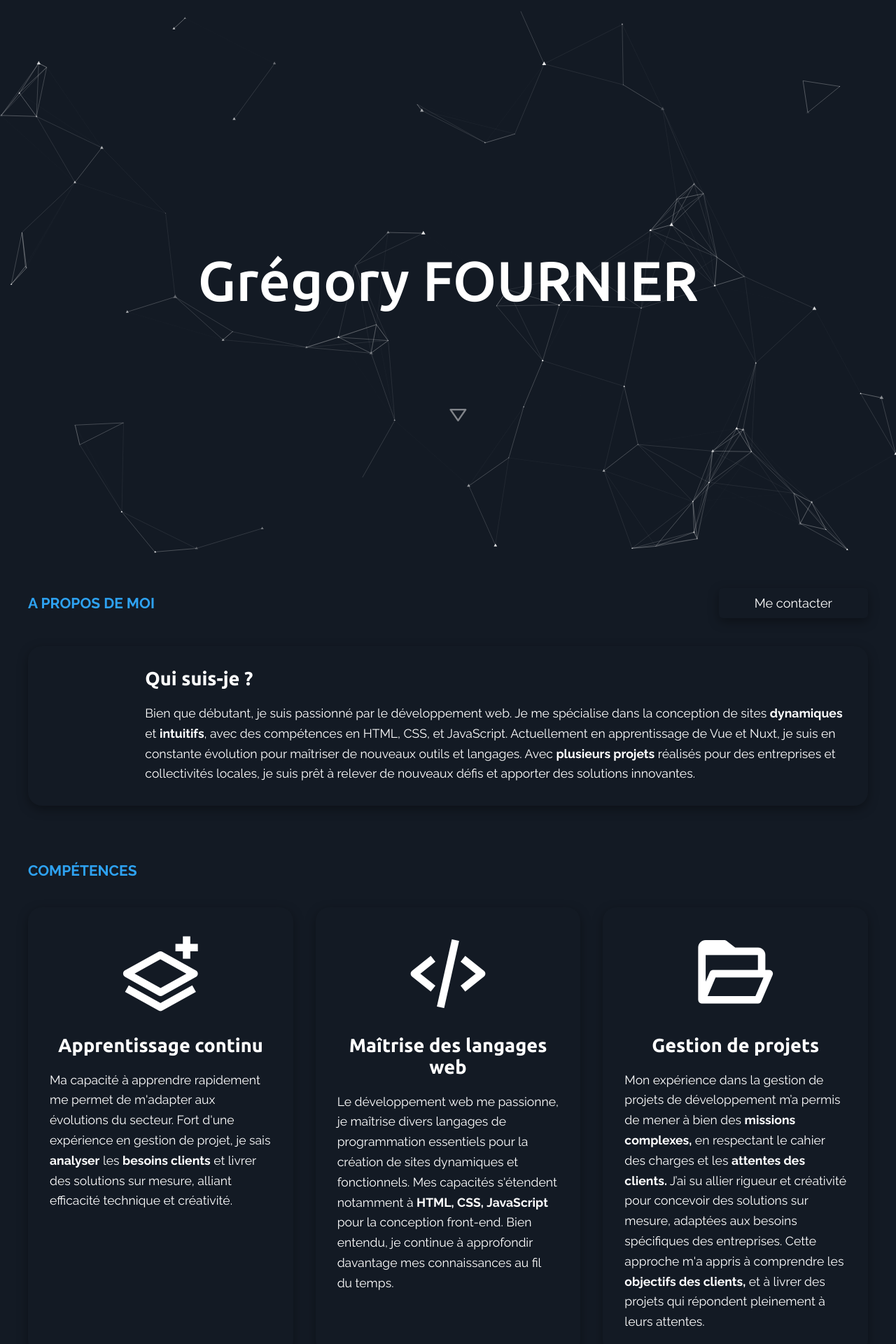
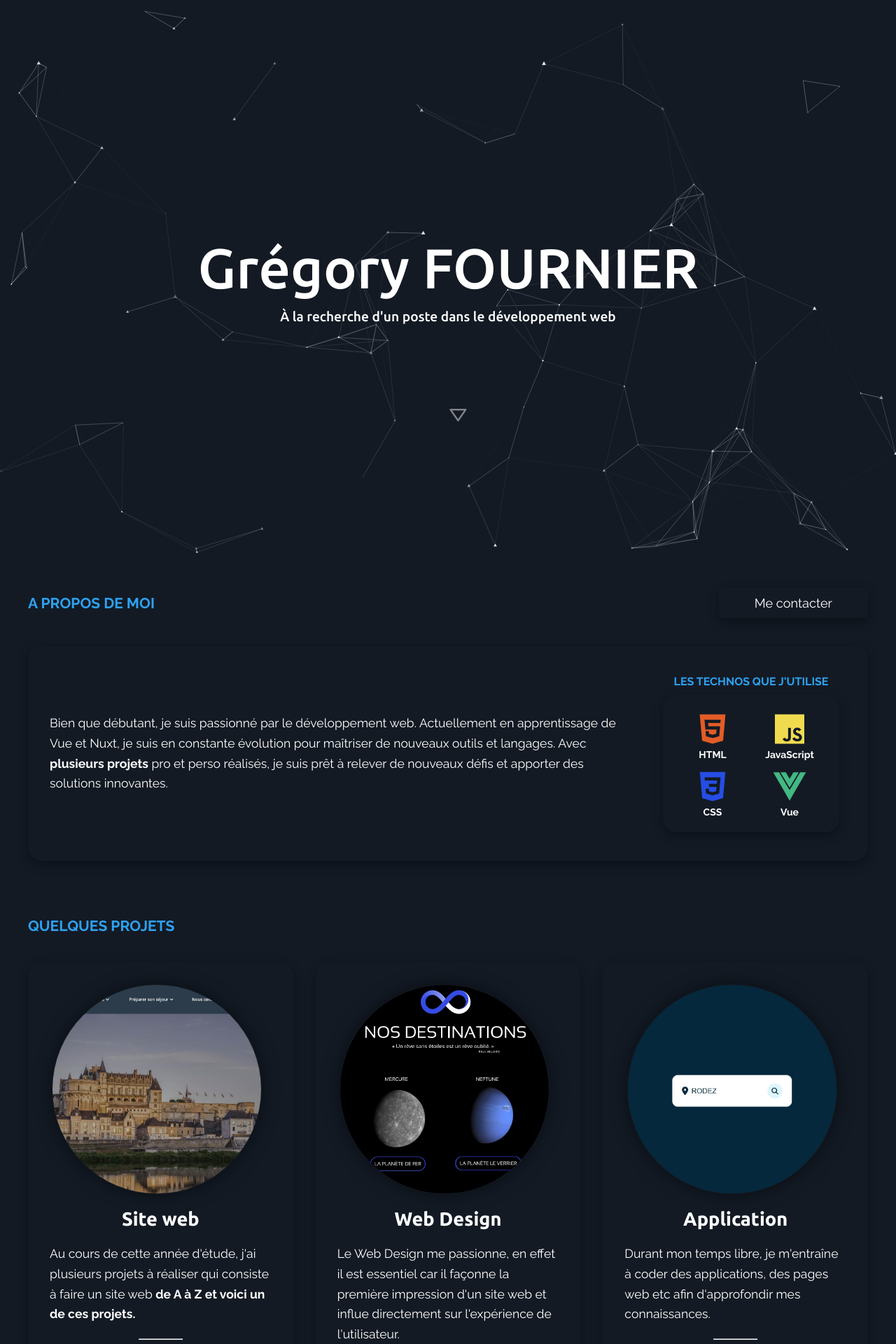
Before and after one commit to GregoryFnr/Portfolio, a PHP site: page / in a window 1280 px wide. Shown: the top 1920 px of the page at 70% size. Run offline with PHP 8.4, Linux system fonts and the light colour scheme.

Commit message:
updating layout

```diff
--- a/css/style.css
+++ b/css/style.css
@@ -13,12 +13,12 @@ html {
 
 body {
   font-size: 14px;
+  background-color: #131a24;
 }
 
 header {
   width: 100%;
   height: 100vh;
-  background-color: #131a24;
   color: #fff;
 }
 
@@ -41,6 +41,12 @@ header .info-text {
 
 header .info-text h1 {
   font-size: 5rem;
+  font-weight: 500;
+  font-family: "Ubuntu";
+}
+
+header .info-text p {
+  font-size: 1.2rem;
   font-weight: 500;
   font-family: "Ubuntu";
 }
@@ -92,7 +98,6 @@ header .info-text .scroll::before {
 
 #about,
 #features {
-  background-color: #131a24;
   padding: 40px;
 }
 
@@ -148,6 +153,7 @@ header .info-text .scroll::before {
 }
 
 #about .card-profil {
+  background-image: url("/assets/pdp.png");
   background-size: cover;
   background-position: center;
   width: 400px;
@@ -207,6 +213,92 @@ header .info-text .scroll::before {
 
 #features .feature-cards .card .info p {
   font-size: 1.1rem;
+}
+
+#features-3 {
+  display: flex;
+  justify-content: center;
+  flex-direction: column;
+  color: #fff;
+  padding: 10px;
+}
+
+#features-3 .header-2 {
+  width: 100%;
+  margin-bottom: 10px;
+  display: block;
+  text-align: center;
+}
+
+#features-3 .header-2 h2 {
+  font-size: 1rem;
+  color: #2ea2f1;
+  text-transform: uppercase;
+}
+
+#features-3 .logo-techno-grid {
+  display: grid;
+  justify-self: center;
+  grid-template-columns: repeat(2, 100px);
+  grid-template-rows: repeat(2, auto);
+  grid-column-gap: 10px;
+  grid-row-gap: 10px;
+  padding: 20px;
+  box-shadow: 0 5px 15px rgba(0, 0, 0, 0.35);
+  border-radius: 20px;
+  border: 1px solid transparent;
+  transition: all 0.3s ease;
+}
+
+#features-3 .logo-techno-grid .item p {
+  width: 100%;
+  font-weight: bold;
+  text-align: center;
+}
+
+#features-3 .logo-techno-grid .item {
+  width: 100%;
+  text-align: center;
+}
+
+.bxl-html5 {
+  color: #e35c26;
+}
+
+.bxl-css3 {
+  color: #264de4;
+}
+
+.bxl-javascript {
+  color: #f0db4f;
+}
+
+.bxl-vuejs {
+  color: #42b883;
+}
+
+#features-3 .logo-techno-grid .item-1 {
+  grid-row: 1 / 1;
+  grid-column: 1 / 1;
+}
+
+#features-3 .logo-techno-grid .item-2 {
+  grid-row: 2 / 2;
+  grid-column: 1 / 2;
+}
+
+#features-3 .logo-techno-grid .item-3 {
+  grid-row: 1 / 1;
+  grid-column: 2 / 2;
+}
+
+#features-3 .logo-techno-grid .item-4 {
+  grid-row: 2 / 2;
+  grid-column: 2 / 2;
+}
+
+#features-3 .logo-techno-grid i {
+  font-size: 3.5rem;
 }
 
 .scroll-top {
@@ -281,6 +373,12 @@ header .info-text .scroll::before {
 
   #features .feature-cards .card .info p {
     font-size: 1rem;
+  }
+
+  #features-2 .feature-cards {
+    display: flex;
+    flex-wrap: wrap;
+    overflow-y: auto;
   }
 
   #features-2 .feature-cards .card .info h1 {
@@ -388,10 +486,42 @@ header .info-text .scroll::before {
   line-height: 1.8rem;
 }
 
-#features .feature-cards {
+.separator {
+  margin: 20px auto;
+  width: 20%;
+}
+
+.techno-used-container {
+  width: 100%;
+}
+
+#features-2 .feature-cards .card .info .techno-used-container p {
+  color: #f2c021;
+  font-size: 1rem;
+  text-align: center;
+  font-weight: bold;
+  text-transform: uppercase;
+}
+
+.techno-used {
+  width: 100%;
   display: flex;
-  flex-wrap: wrap;
-  justify-content: space-between;
+  justify-content: center;
+  align-items: center;
+  gap: 15px;
+  margin-top: 5px;
+}
+
+#features-2 .feature-cards .card .info .techno-used-container .techno-used i {
+  font-size: 3rem;
+  width: auto;
+  margin-bottom: 0;
+}
+
+#features-2 .feature-cards {
+  width: 100%;
+  display: flex;
+  justify-content: center;
   gap: 2rem;
 }
 
@@ -405,7 +535,6 @@ header .info-text .scroll::before {
 }
 
 #features-2 .feature-cards .card .info i {
-  color: #fff;
   font-size: 8rem;
   width: 100%;
   text-align: center;
@@ -434,6 +563,7 @@ header .info-text .scroll::before {
   border: 1px solid transparent;
   box-shadow: 0 0px 25px rgba(0, 0, 0, 0.5);
   object-fit: cover;
+  object-position: center;
 }
 
 @media screen and (max-width: 575px) {
--- a/index.html
+++ b/index.html
@@ -1,31 +1,32 @@
 <!DOCTYPE html>
 <html lang="en">
-
-
   <head>
-    <meta charset="UTF-8">
-    <meta name="viewport" content="width=device-width, initial-scale=1.0">
-    <link rel="icon" type="image/png" href="assets/icon_portfolio.png">
+    <meta charset="UTF-8" />
+    <meta name="viewport" content="width=device-width, initial-scale=1.0" />
+    <link rel="icon" type="image/png" href="assets/icon_portfolio.png" />
     <title>Portfolio de Grégory</title>
-
 
     <!--JS-->
     <script src="https://cdnjs.cloudflare.com/ajax/libs/particles.js/2.0.0/particles.min.js"></script>
 
-
     <!--CSS-->
-    <link href="https://unpkg.com/aos@2.3.1/dist/aos.css" rel="stylesheet">
-    <link href='https://unpkg.com/boxicons@2.1.4/css/boxicons.min.css' rel='stylesheet'>
-    <link rel="stylesheet" href="css/style.css">
+    <link href="https://unpkg.com/aos@2.3.1/dist/aos.css" rel="stylesheet" />
+    <link
+      href="https://unpkg.com/boxicons@2.1.4/css/boxicons.min.css"
+      rel="stylesheet"
+    />
+    <link rel="stylesheet" href="css/style.css" />
   </head>
 
   <body>
-
     <header>
       <div id="particles" data-aos="zoom-in"></div>
       <div class="info-text">
         <h1>Grégory FOURNIER</h1>
-            <a href="#about" class="scroll"><i class='bx bx-down-arrow bx-fade-up' ></i></a>
+        <p>À la recherche d'un poste dans le développement web</p>
+        <a href="#about" class="scroll"
+          ><i class="bx bx-down-arrow bx-fade-up"></i
+        ></a>
       </div>
     </header>
 
@@ -35,14 +36,110 @@
         <a href="index2.html">Me contacter</a>
       </div>
 
-        <div class="card" data-aos="fade-up">
-            <div class="card-profil" style="background-image: url("assets/pdp.png")"></div>
+      <div class="card">
         <div class="info">
-                <h1>Qui suis-je ?</h1>
+          <!--<h1>Qui suis-je</h1>-->
           <p>
-                    Bien que débutant, je suis passionné par le développement web. Je me spécialise dans la conception de sites <b>dynamiques</b> et <b>intuitifs</b>, avec des compétences en HTML, CSS, et JavaScript. Actuellement en apprentissage de Vue et Nuxt, je suis en constante évolution pour maîtriser de nouveaux outils et langages. Avec <b>plusieurs projets</b> réalisés pour des entreprises et collectivités locales, je suis prêt à relever de nouveaux défis et apporter des solutions innovantes.
+            Bien que débutant, je suis passionné par le développement web.
+            Actuellement en apprentissage de Vue et Nuxt, je suis en constante
+            évolution pour maîtriser de nouveaux outils et langages. Avec
+            <b>plusieurs projets</b> pro et perso réalisés, je suis prêt à
+            relever de nouveaux défis et apporter des solutions innovantes.
           </p>
+        </div>
+        <div id="features-3">
+          <div class="header-2">
+            <h2>Les technos que j'utilise</h2>
+          </div>
+          <div class="logo-techno-grid">
+            <div class="item item-1">
+              <i class="bx bxl-html5"></i>
+              <p>HTML</p>
+            </div>
+            <div class="item item-2">
+              <i class="bx bxl-css3"></i>
+              <p>CSS</p>
+            </div>
+            <div class="item item-3">
+              <i class="bx bxl-javascript"></i>
+              <p>JavaScript</p>
+            </div>
+            <div class="item item-4">
+              <i class="bx bxl-vuejs"></i>
+              <p>Vue</p>
+            </div>
+          </div>
+        </div>
+      </div>
+    </section>
 
+    <section id="features-2">
+      <div class="header">
+        <h1>Quelques projets</h1>
+      </div>
+      <div class="feature-cards">
+        <div class="card">
+          <div class="info">
+            <div class="image">
+              <img src="assets/amboise.jpg" />
+            </div>
+            <h1>Site web</h1>
+            <p>
+              Au cours de cette année d'étude, j'ai plusieurs projets à réaliser
+              qui consiste à faire un site web
+              <b>de A à Z et voici un de ces projets.</b>
+            </p>
+            <hr class="separator" />
+            <div class="techno-used-container">
+              <p>Technologies utilisées :</p>
+              <div class="techno-used">
+                <i class="bx bxl-html5"></i>
+                <i class="bx bxl-css3"></i>
+                <i class="bx bxl-javascript"></i>
+              </div>
+            </div>
+          </div>
+          <a href="SITE-AMBOISE-FINAL/accueil-amboise.html">Visiter le site</a>
+        </div>
+        <div class="card">
+          <div class="info">
+            <div class="image">
+              <img src="assets/no-limit.jpg" />
+            </div>
+            <h1>Web Design</h1>
+            <p>
+              Le Web Design me passionne, en effet il est essentiel car il
+              façonne la première impression d'un site web et influe directement
+              sur l'expérience de l'utilisateur.
+            </p>
+          </div>
+          <a
+            href="web_design/no_limit_projet_onepage.pdf"
+            download="no_limit_projet_onepage"
+            >Télécharger le PDF</a
+          >
+        </div>
+        <div class="card">
+          <div class="info">
+            <div class="image">
+              <img src="assets/weather-app.jpg" />
+            </div>
+            <h1>Application</h1>
+            <p>
+              Durant mon temps libre, je m'entraîne à coder des applications,
+              des pages web etc afin d'approfondir mes connaissances.
+            </p>
+            <hr class="separator" />
+            <div class="techno-used-container">
+              <p>Technologies utilisées :</p>
+              <div class="techno-used">
+                <i class="bx bxl-html5"></i>
+                <i class="bx bxl-css3"></i>
+                <i class="bx bxl-javascript"></i>
+              </div>
+            </div>
+          </div>
+          <a href="weather_app/index.html">Voir l'App</a>
         </div>
       </div>
     </section>
@@ -51,100 +148,60 @@
       <div class="header">
         <h1>Compétences</h1>
       </div>
-        <div class="feature-cards" data-aos="fade-up">
+      <div class="feature-cards">
         <div class="card">
           <div class="info">
-                    <i class='bx bx-layer-plus' ></i>
+            <i class="bx bx-layer-plus"></i>
             <h1>Apprentissage continu</h1>
             <p>
-                        Ma capacité à apprendre rapidement me permet de m'adapter aux évolutions du secteur. Fort d'une expérience en gestion de projet, je sais <b>analyser</b> les <b>besoins clients</b> et livrer des solutions sur mesure, alliant efficacité technique et créativité.
+              Ma capacité à apprendre rapidement me permet de m'adapter aux
+              évolutions du secteur. Fort d'une expérience en gestion de projet,
+              je sais <b>analyser</b> les <b>besoins clients</b> et livrer des
+              solutions sur mesure, alliant efficacité technique et créativité.
             </p>
           </div>
         </div>
         <div class="card">
           <div class="info">
-                    <i class='bx bx-code-alt' ></i>
+            <i class="bx bx-code-alt"></i>
 
             <h1>Maîtrise des langages web</h1>
             <p>
-                        Le développement web me passionne, je maîtrise divers langages de programmation essentiels pour la création de sites dynamiques et fonctionnels. Mes capacités s'étendent notamment à <b>HTML,</b> <b>CSS,</b> <b>JavaScript</b> pour la conception front-end. Bien entendu, je continue à approfondir davantage mes connaissances au fil du temps.
+              Le développement web me passionne, je maîtrise divers langages de
+              programmation essentiels pour la création de sites dynamiques et
+              fonctionnels. Mes capacités s'étendent notamment à <b>HTML,</b>
+              <b>CSS,</b> <b>JavaScript</b> pour la conception front-end. Bien
+              entendu, je continue à approfondir davantage mes connaissances au
+              fil du temps.
             </p>
           </div>
         </div>
         <div class="card">
           <div class="info">
-                    <i class='bx bx-folder-open' ></i>
+            <i class="bx bx-folder-open"></i>
             <h1>Gestion de projets</h1>
             <p>
-                        Mon expérience dans la gestion de projets de développement m’a permis de mener à bien des <b>missions complexes,</b> en respectant le cahier des charges et les <b>attentes des clients.</b> J’ai su allier rigueur et créativité pour concevoir des solutions sur mesure, adaptées aux besoins spécifiques des entreprises. Cette approche m'a appris à comprendre les <b>objectifs des clients,</b> et à livrer des projets qui répondent pleinement à leurs attentes.
+              Mon expérience dans la gestion de projets de développement m’a
+              permis de mener à bien des <b>missions complexes,</b> en
+              respectant le cahier des charges et les
+              <b>attentes des clients.</b> Cette approche m'a appris à
+              comprendre les <b>objectifs des clients,</b> et à livrer des
+              projets qui répondent pleinement à leurs attentes.
             </p>
           </div>
         </div>
       </div>
     </section>
 
-
-    <section id="features-2">
-        <div class="header">
-            <h1>Mes différents projets</h1>
-        </div>
-        <div class="feature-cards" data-aos="fade-up">
-            <div class="card">
-                <div class="info">
-                    <div class="image">
-                        <img src="assets/refonte.jpg">
-                    </div>
-                    <h1>Création d'un site web</h1>
-                    <p>
-                        Au cours de cette année d'étude, j'ai plusieurs projets à réaliser qui consiste à faire un site web <b>de A à Z.</b> Cela me permet d'apprendre davantage les différents langages de programmation ainsi que de développer une autonomie et rigueur régulière dans mon travail. Ci-dessous vous retrouverez un des projet qui est en cours de réalisation.
-                    </p>
-                </div>
-                <a href="SITE-AMBOISE-FINAL/accueil-amboise.html">Voir Plus</a>
-            </div>
-            <div class="card">
-                <div class="info">
-                    <div class="image">
-                        <img src="assets/design.jpg">
-                    </div>
-                    <h1>Web Design</h1>
-                    <p>
-                        Le Web Design me passionne, en effet il est essentiel car il façonne la première impression d'un site web et influe directement sur l'expérience de l'utilisateur.  Une conception esthétiquement agréable et fonctionnelle augmente l'attrait du site, encourage l'exploration du contenu et renforce la crédibilité de la marque. Le bouton "Télécharger PDF" vous permettra d'aller jeter un oeil à un projet de site "One Page" que j'ai réalisé pour un devoir en graphisme.
-                    </p>
-                </div>
-                <a href="web_design/no_limit_projet_onepage.pdf" download="no_limit_projet_onepage">Télécharger le PDF</a>
-            </div>
-            <div class="card">
-                <div class="info">
-                    <div class="image">
-                        <img src="assets/autres.avif">
-                    </div>
-                    <h1>Autres Projets</h1>
-                    <p>
-                        Durant mon temps libre, je m'entraîne à coder des applications, des pages web etc afin d'approfondir mes connaissances. Dernièrement j'ai réalisé une application météo que vous pouvez la retrouver en cliquant sur le bouton ci-dessous.
-                    </p>
-                </div>
-                <a href="weather_app/index.html">Voir l'App</a>
-            </div>
-        </div>
-    </section>
-
-
     <button class="scroll-top" onclick="scrollToTop()">
-        <i class='bx bxs-up-arrow'></i>
+      <i class="bx bxs-up-arrow"></i>
     </button>
 
-
+    <script src="js/script.js"></script>
 
     <script src="https://unpkg.com/aos@2.3.1/dist/aos.js"></script>
-
     <script>
       AOS.init();
     </script>
-
-
-
-
-    <script src="js/script.js"></script>
   </body>
-
 </html>
```
Also changed, not shown: assets/amboise.jpg (added), assets/movie-app.jpg (added), assets/no-limit.jpg (added), assets/weather-app.jpg (added). Lines whose indentation alone changed are shown as unchanged.
